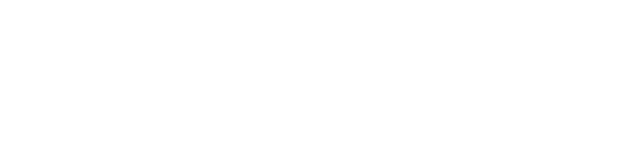
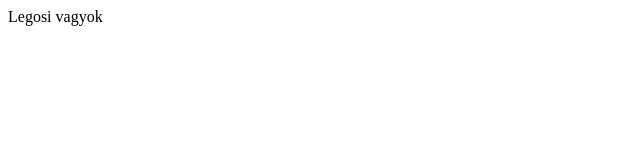
Before and after one commit to PIKSSL/Csapatmunka, a plain HTML site: page index.html in a window 1280 px wide. Shown: the whole page, without its empty margins (0-640 px from the left). Drawn offline with Linux system fonts and the light colour scheme.

Commit message:
legosivagyok

```diff
--- a/index.html
+++ b/index.html
@@ -6,6 +6,6 @@
     <title>Pálinkás Watson nemlegosi</title>
 </head>
 <body>
-
+    Legosi vagyok
 </body>
 </html>
```
